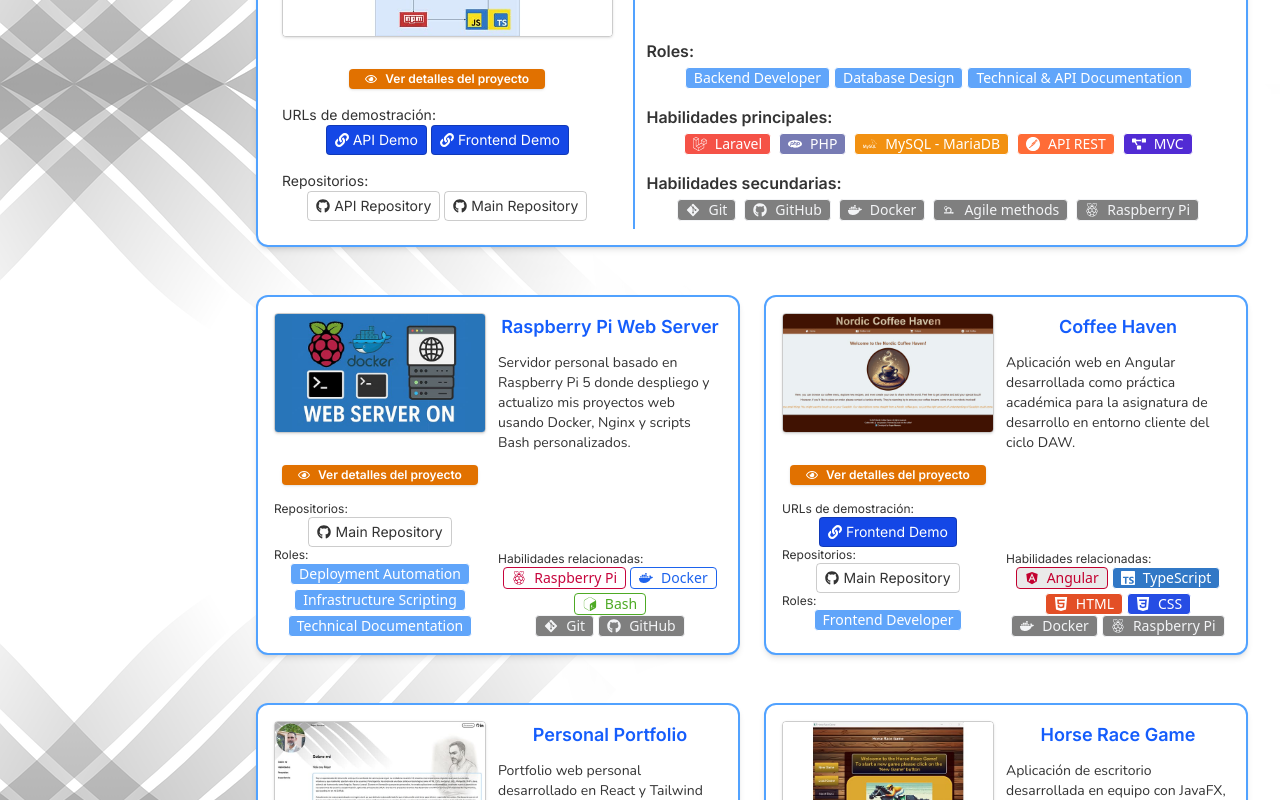
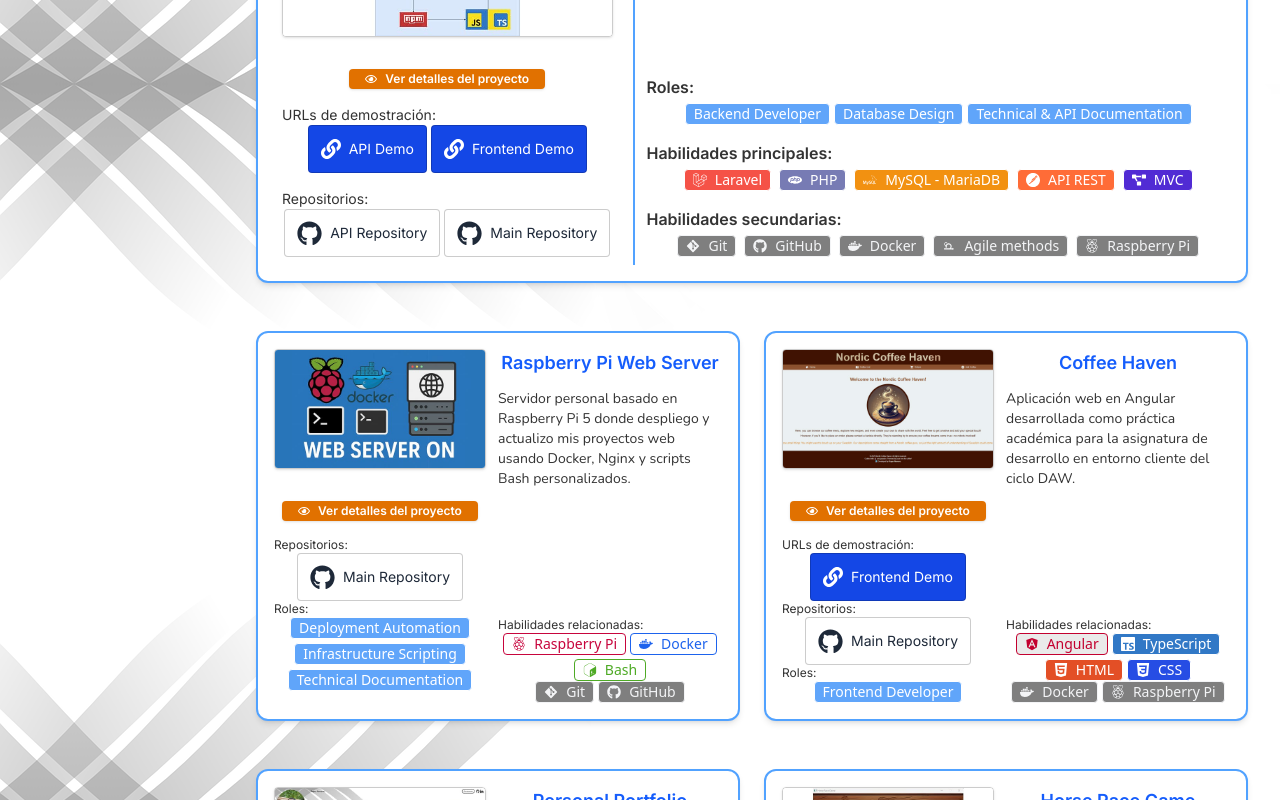
Before and after one commit to Roger486/roger-portfolio, a React (Vite) app: page / in a window 1280 px wide. Shown: the part 2940-3740 px from the top of the page. Built offline with nearby package versions, Linux system fonts and the light colour scheme.

Commit message:
style: tweaks on the external link buttons style

```diff
--- a/src/features/projects/components/ExternalLinkButton.jsx
+++ b/src/features/projects/components/ExternalLinkButton.jsx
@@ -17,9 +17,9 @@ import { FaGithub, FaLink } from "react-icons/fa";
  */
 export default function ExternalLinkButton({ url, label, destination = "default"}) {
       const buttonStyleList = [
-        {destination: "default", iconElement: <FaLink />, styleClasses: "text-white bg-blue-700"},
-        {destination: "youtube", iconElement: <BsYoutube />, styleClasses: "text-white bg-blue-700"},
-        {destination: "github", iconElement: <FaGithub />, styleClasses: "hover:text-white"}
+        {destination: "default", iconElement: <FaLink size="20px" />, styleClasses: "text-white bg-blue-700 hover:bg-blue-400"},
+        {destination: "youtube", iconElement: <BsYoutube size="25px" />, styleClasses: "text-white bg-red-600 hover:bg-red-200 hover:text-red-600"},
+        {destination: "github", iconElement: <FaGithub size="25px" />, styleClasses: "text-gray-800 bg-white hover:bg-gray-800 hover:text-white"}
       ]
       const buttonStyle = buttonStyleList.find((buttonStyleInfo) => buttonStyleInfo.destination === destination) || buttonStyleList[0];
 
@@ -29,11 +29,11 @@ export default function ExternalLinkButton({ url, label, destination = "default"
           target="_blank"
           rel="noopener noreferrer"
           className={`
-            flex gap-1 items-center
-            text-sm rounded py-1 px-2 min-w-15
+            flex gap-2 items-center
+            text-sm rounded py-2 px-3
+            min-w-[64px] min-h-[48px]
             border border-black/20
             transition duration-300
-            hover:bg-blue-400
             ${buttonStyle.styleClasses}
           `}
         >
--- a/src/features/projects/components/ProjectModal.jsx
+++ b/src/features/projects/components/ProjectModal.jsx
@@ -60,7 +60,7 @@ export default function ProjectModal({ project, onClose }) {
             <h3 className="font-semibold text-sm text-blue-600 mb-4">
               {t("projects.links")}
             </h3>
-            <div className="flex flex-wrap gap-2 justify-center">
+            <div className="flex flex-wrap gap-4 justify-center">
               {renderExternalLinkButtons(project.demoUrls)}
               {renderExternalLinkButtons(project.repoUrls)}
             </div>
```
